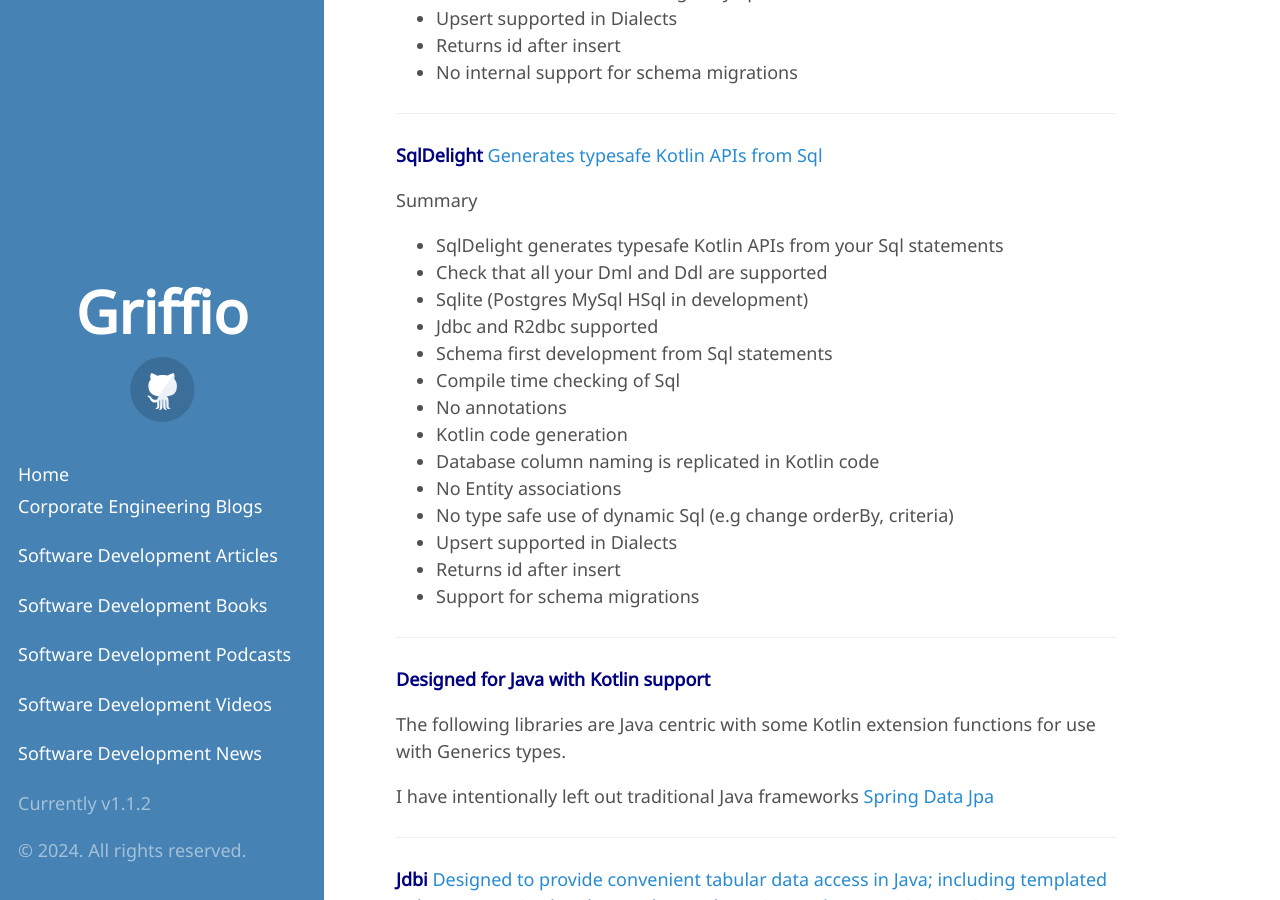
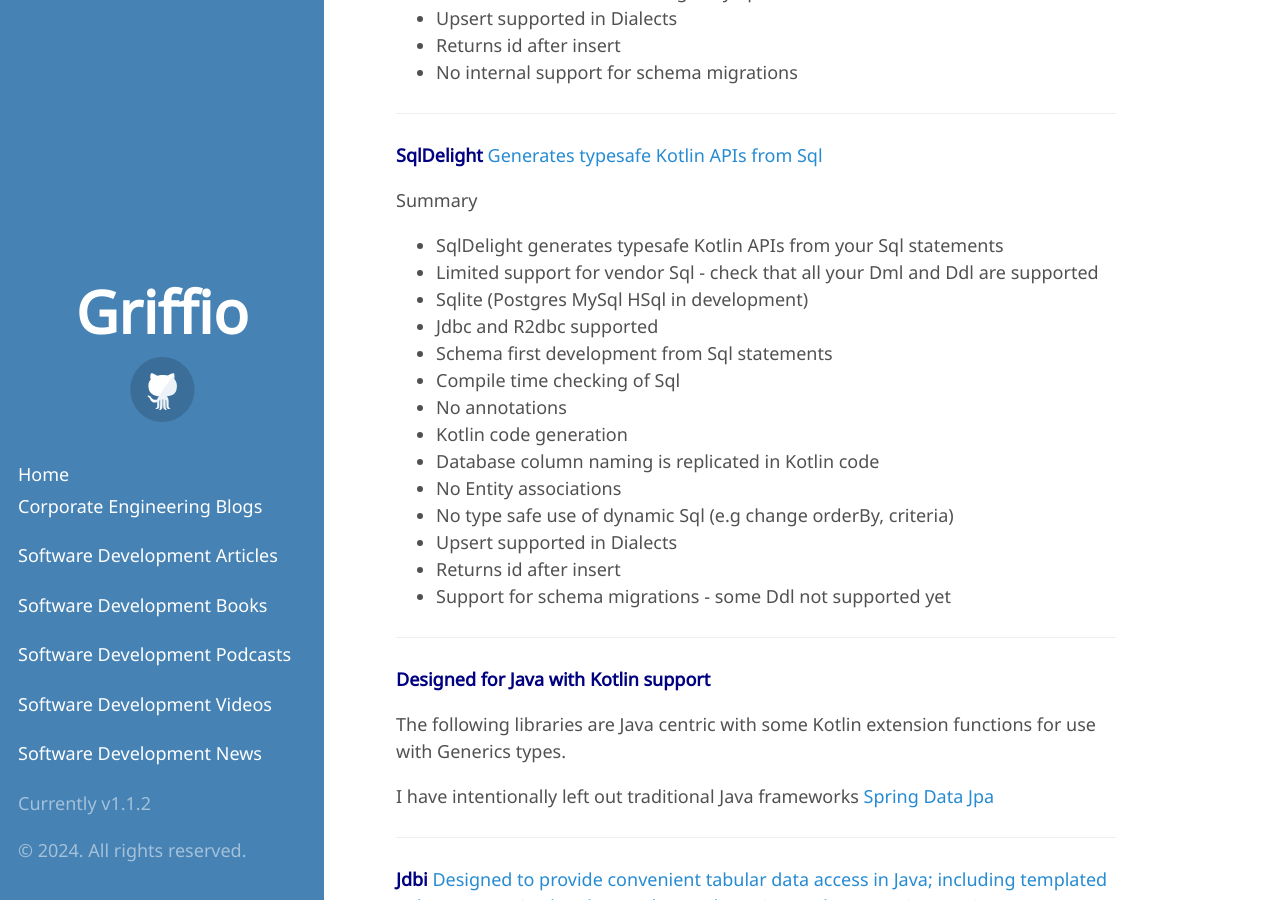
Before and after one commit to griffio/griffio.github.io, a Jekyll site: the page built from _posts/2023-04-20-More-Kotlin-Sql-Persistence-Comparision.md, in a window 1280 px wide and 900 px high, scrolled down 4446 px. Built offline with Jekyll 4.4.1, drawn with Linux system fonts in a browser that asks for light colours; some web fonts are replaced.

Commit message:
Update 2023-04-20-More-Kotlin-Sql-Persistence-Comparision.md

```diff
--- a/_posts/2023-04-20-More-Kotlin-Sql-Persistence-Comparision.md
+++ b/_posts/2023-04-20-More-Kotlin-Sql-Persistence-Comparision.md
@@ -154,7 +154,7 @@
 
 Summary
 * SqlDelight generates typesafe Kotlin APIs from your Sql statements
-* Check that all your Dml and Ddl are supported
+* Limited support for vendor Sql - check that all your Dml and Ddl are supported
 * Sqlite (Postgres MySql HSql in development)
 * Jdbc and R2dbc supported
 * Schema first development from Sql statements
@@ -166,7 +166,7 @@
 * No type safe use of dynamic Sql (e.g change orderBy, criteria)
 * Upsert supported in Dialects
 * Returns id after insert
-* Support for schema migrations
+* Support for schema migrations - some Ddl not supported yet
 
 ---
 
```
